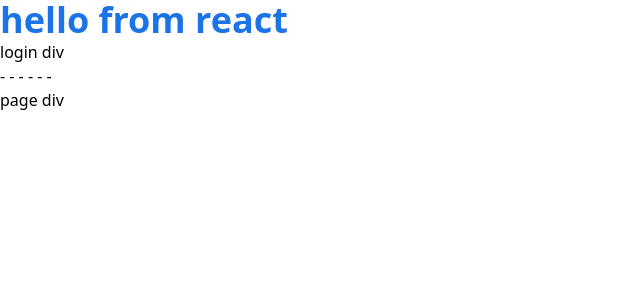
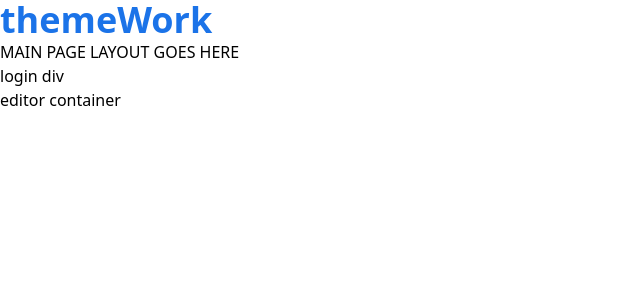
Before and after one commit to themeWork-llc/themework, a React app: page / in a window 1280 px wide. Shown: the top 300 px of the page, without its empty margins (0-640 px from the left). Built offline with nearby package versions, Linux system fonts and the light colour scheme.

Commit message:
started adding new react components

```diff
--- a/src/App.js
+++ b/src/App.js
@@ -1,16 +1,13 @@
 import React from 'react'
 import './app.css';
 
-import Login from './components/Login';
 import Page from './components/Page';
 
 const App = () => {
   return(
   <>
-  <h1 className="text-primary text-4xl font-bold">hello from react</h1>
-  <Login />
-  -  - - - - -
-  <Page />
+  <h1 className="text-primary text-4xl font-bold">themeWork</h1>
+<Page />
   </>)
 }
 
--- /dev/null
+++ b/src/components/EditorContainer.js
@@ -0,0 +1,7 @@
+import React from 'react'
+
+export default function EditorContainer () {
+  return (
+    <main>editor container</main>
+  )
+}
--- a/src/components/Login.js
+++ b/src/components/Login.js
@@ -2,6 +2,6 @@
 
 export default function Login () {
   return (
-    <div>login div</div>
+    <main>login div</main>
   )
 }
--- a/src/components/Page.js
+++ b/src/components/Page.js
@@ -1,7 +1,12 @@
 import React from 'react'
+import Login from './Login';
+import EditorContainer from './EditorContainer'
 
 export default function Page () {
   return (
-    <div>page div</div>
+    <body>MAIN PAGE LAYOUT GOES HERE
+<Login />
+<EditorContainer />
+</body>
   )
 }
```
